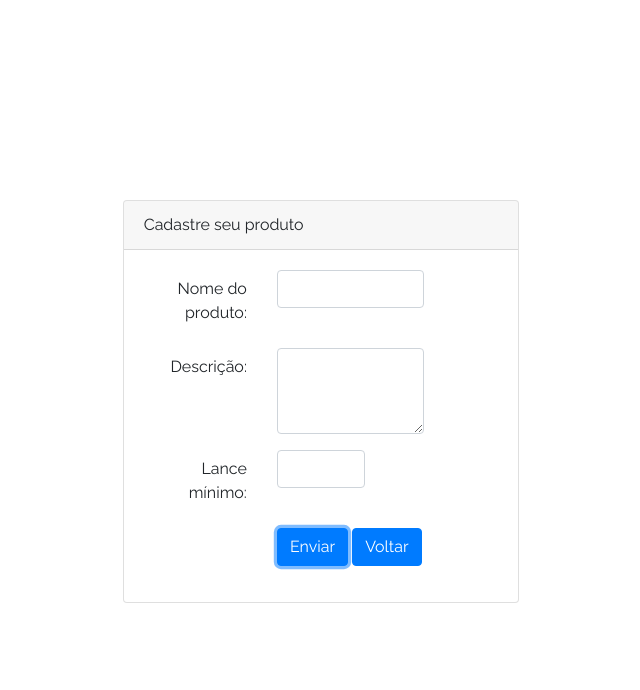
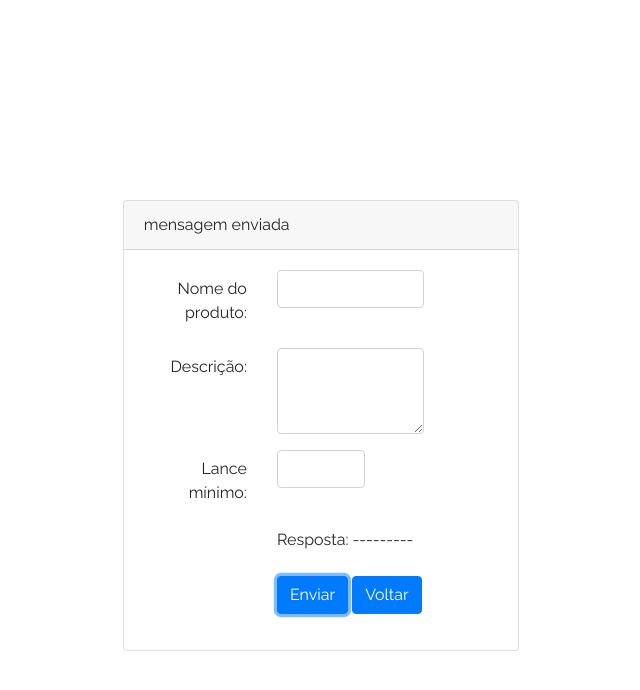
Before and after one commit to rafaelgac98/Grupo-Condet, a plain HTML site: page cadastro-oferta.html in a window 1280 px wide. Both pictures are taken after a click on the button "Enviar". Shown: the whole page, without its empty margins (319-959 px from the left). Drawn offline with nearby package versions, Linux system fonts and the light colour scheme; no server answers.

Commit message:
Add files via upload

```diff
--- a/cadastro-oferta.html
+++ b/cadastro-oferta.html
@@ -22,6 +22,42 @@
 
 
 <body>
+    <script>
+
+        function enviaMsg() {
+          const xhttp = new XMLHttpRequest();
+
+          xhttp.onreadystatechange = function() {
+            console.log("readyState:" + this.readyState);
+            console.log("status:" + this.status);
+
+            if (this.readyState == 4 && this.status == 200) {
+              imprimeResposta(this);
+
+            }
+          };
+
+          xhttp.onload = function() {
+            document.getElementById("resposta").innerHTML = this.responseText;
+          };
+
+          document.getElementById("saida").innerHTML = "mensagem enviada";
+          var data = {
+          "lance-min":document.getElementById("valor-lance").value,
+          "descri":document.getElementById("text-descri").value,
+          "from":document.getElementById("from").value};
+          var jsondata = JSON.stringify(data);
+          var url = "https://91qasmc517.execute-api.us-east-1.amazonaws.com/Cadastra-Produto";
+          xhttp.open("POST", url);
+          xhttp.setRequestHeader("Content-Type", "application/json;charset=UTF-8");
+          xhttp.send(jsondata);
+        }
+
+        function imprimeResposta(xml) {
+          var xmlDoc = xml.responseXML;
+          document.getElementById("resposta").innerHTML = xmlDoc;
+        }
+        </script>
 <html>
 
     <main class="login-form" >
@@ -40,16 +76,24 @@
                                 </div>
 
                                 <div class="form-group row">
-                                    <label class="col-md-4 col-form-label text-md-right" for="bid">Descrição:</label>
+                                    <label class="col-md-4 col-form-label text-md-right" for="text-descri">Descrição:</label>
                                     <div class="col-md-6">
-                                        <textarea name="descricao" id="text-descri"  rows="3" class="form-control"></textarea>
+                                        <textarea name="text-descri" id="text-descri"  rows="3" class="form-control"></textarea>
                                     </div>
                                 </div>
 
                                 <div class="form-group row">
-                                    <label class="col-md-4 col-form-label text-md-right" for="from">Lance mínimo:</label>
+                                    <label class="col-md-4 col-form-label text-md-right" for="valor-lance">Lance mínimo:</label>
                                     <div class="col-md-4">
-                                        <input type="text" id="valor-lance" class="form-control"  required autofocus Size="20" MaxLength="50">
+                                        <input type="text" id="valor-lance" name="valor-lance" class="form-control"  required autofocus Size="20" MaxLength="50">
+                                    </div>
+                                </div>
+                                <div class="form-group row">
+                                    <div class="col-md-6 offset-md-4">
+                                        <div class="checkbox">
+                                            <label>Resposta:</label>
+                                            <span id="resposta">---------</span>
+                                        </div>
                                     </div>
                                 </div>
 
```
